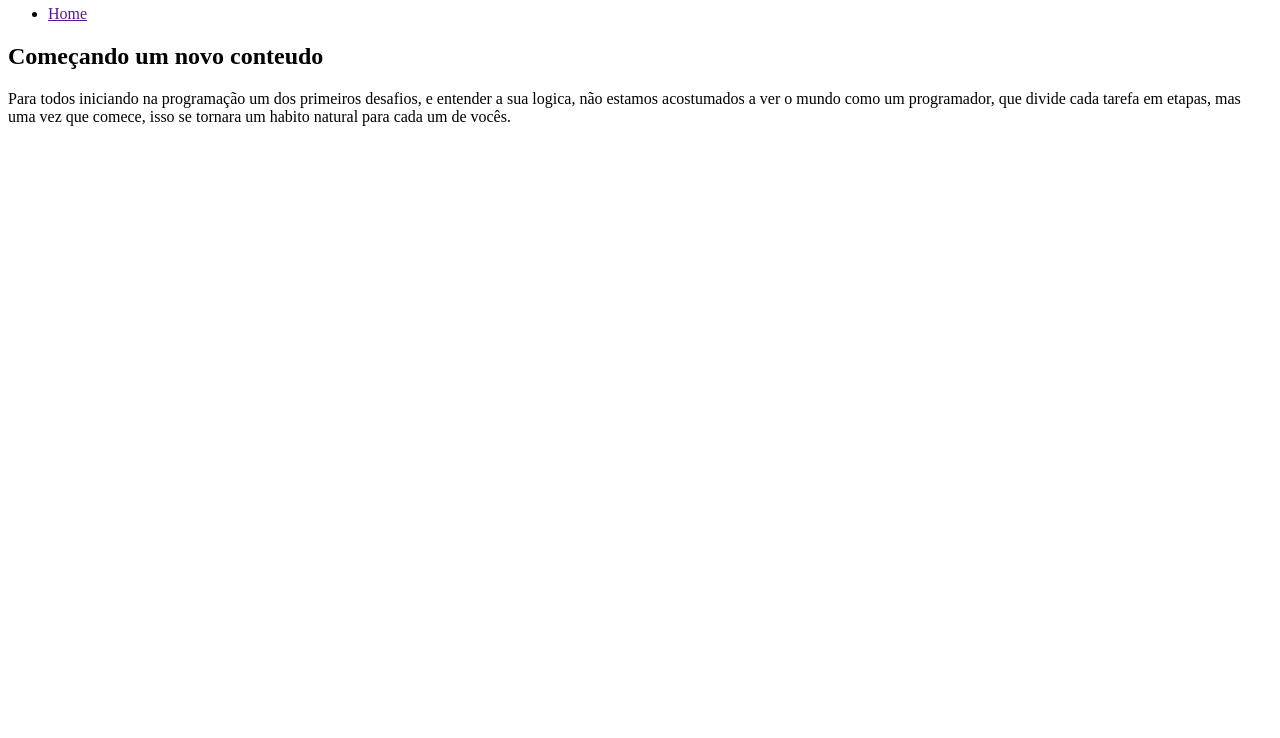
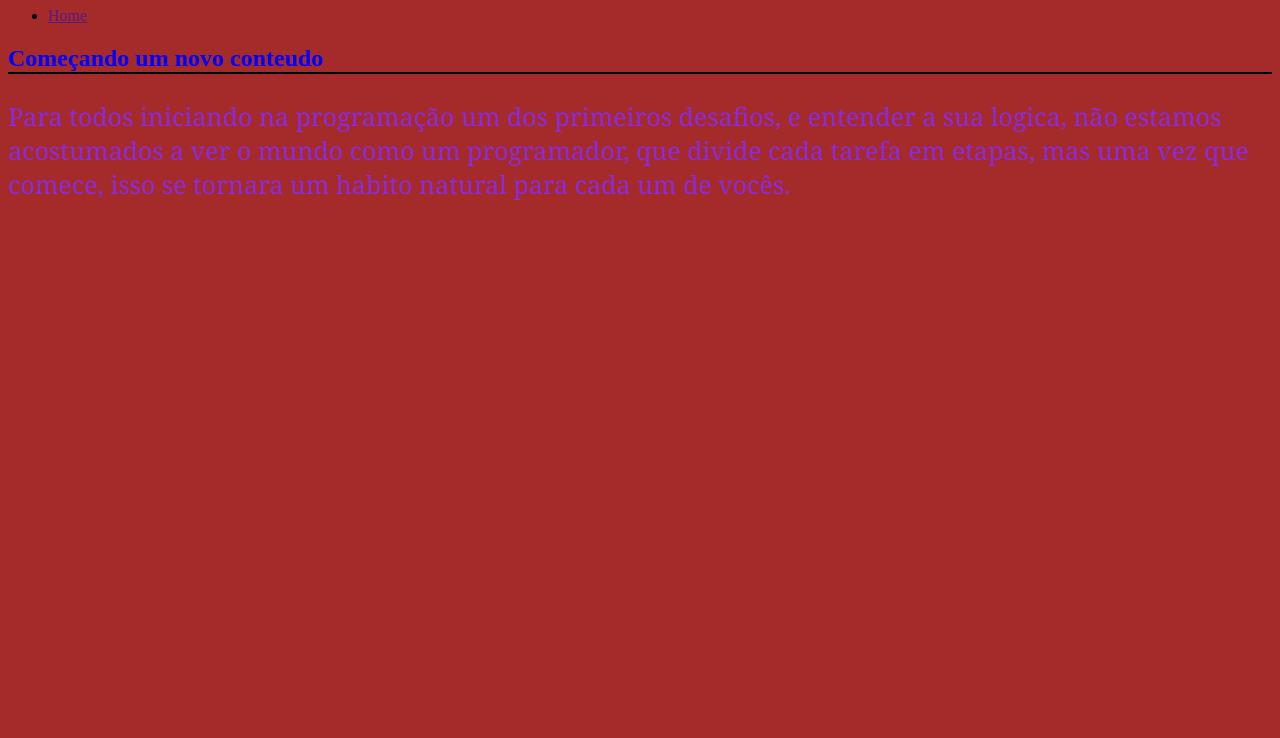
Before and after one commit to SpecterDlb/Atividades, a plain HTML site: page index.html in a window 1280 px wide. Shown: the part 62-800 px from the top of the page. Drawn offline with Linux system fonts and the light colour scheme.

Commit message:
alterações css

```diff
--- a/index.html
+++ b/index.html
@@ -5,6 +5,7 @@
     <meta http-equiv="X-UA-Compatible" content="IE=edge">
     <meta name="viewport" content="width=device-width, initial-scale=1.0">
     <title>Olá Mundo</title>
+    <link rel="stylesheet" href="style.css">
 </head>
 <body>
     <section>
--- a/style.css
+++ b/style.css
@@ -0,0 +1,14 @@
+h1{
+    color: blue;
+    border-bottom: 2px solid black;
+}
+
+p{
+    font-size: 25px;
+    color: blueviolet;
+    font-family: Cambria, Cochin, Georgia, Times, 'Times New Roman', serif;
+    }
+
+body{
+    background-color: brown;
+}
```
